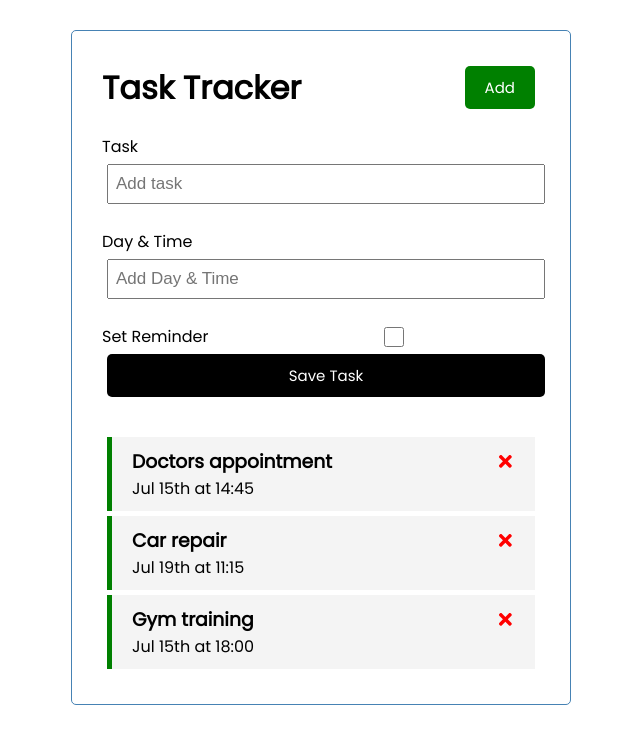
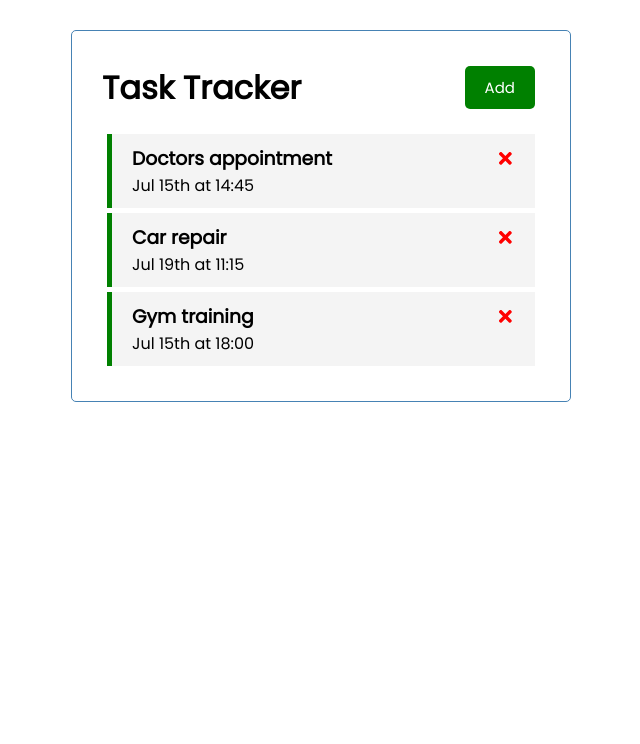
Before and after one commit to KostaLaz/task-tracker-app, a React (Create React App) app: page / in a window 1280 px wide. Shown: the top 744 px of the page, without its empty margins (319-959 px from the left). Built offline with nearby package versions, Linux system fonts and the light colour scheme.

Commit message:
Show add task form on Add btn click

```diff
--- a/src/App.js
+++ b/src/App.js
@@ -6,6 +6,7 @@
 
 function App() {
 
+  const [showAddTask, setShowAddTask] = useState(false)
   const [tasks, setTasks] = useState([
     {
         id: 1,
@@ -37,17 +38,16 @@
   }
 
   const addTask = (task) => {
-
     const id = Math.floor(Math.random() * 10000 +1)
     const newTask = { id, ...task }
     setTasks([...tasks, newTask])
-    console.log(id)
   }
 
   return (
     <div className="container">
-      <Header />
-      <AddTask onAdd={addTask}/>
+      <Header onAdd={() => setShowAddTask
+      (!showAddTask)}/>
+     { showAddTask  &&  <AddTask onAdd={addTask}/>}
      {tasks.length > 0 ? <Tasks  onToggle={toggleReminder} tasks={tasks} onDelete={deleteTask}/> : 'No Tasks To Show' }
     </div>
   );
--- a/src/components/Header.js
+++ b/src/components/Header.js
@@ -2,7 +2,7 @@
 import PropTypes from 'prop-types';
 import Button from './Button';
 
-const Header = ({ title }) => {
+const Header = ({ title, onAdd }) => {
 
 
     const onClick = () => {
@@ -12,7 +12,7 @@
     return (
         <header className='header'>
             <h1>{title}</h1>
-            <Button color='green' text='Add' onClick={onClick} />
+            <Button color='green' text='Add' onClick={onAdd} />
         </header>
     )
 }
```
